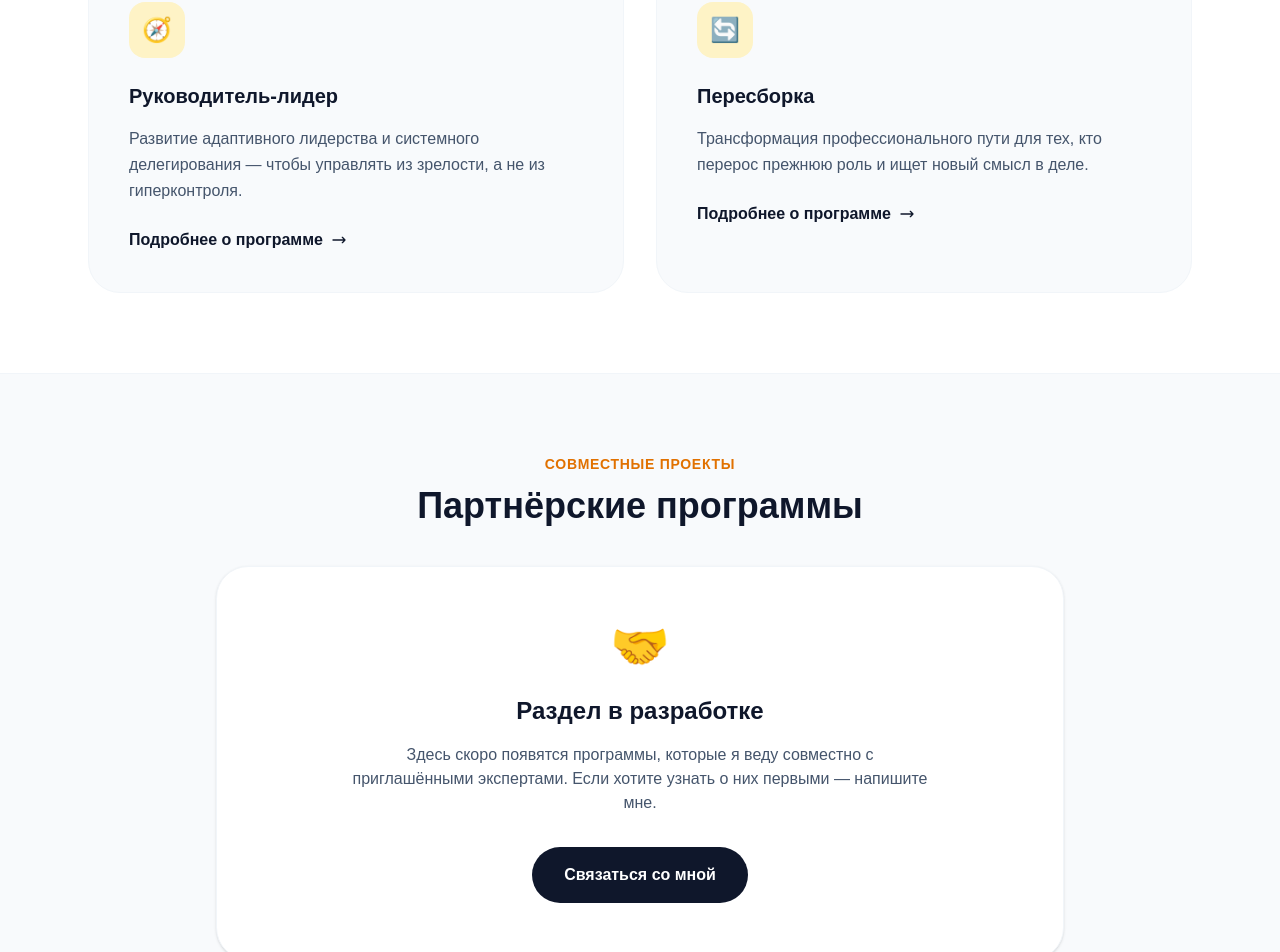
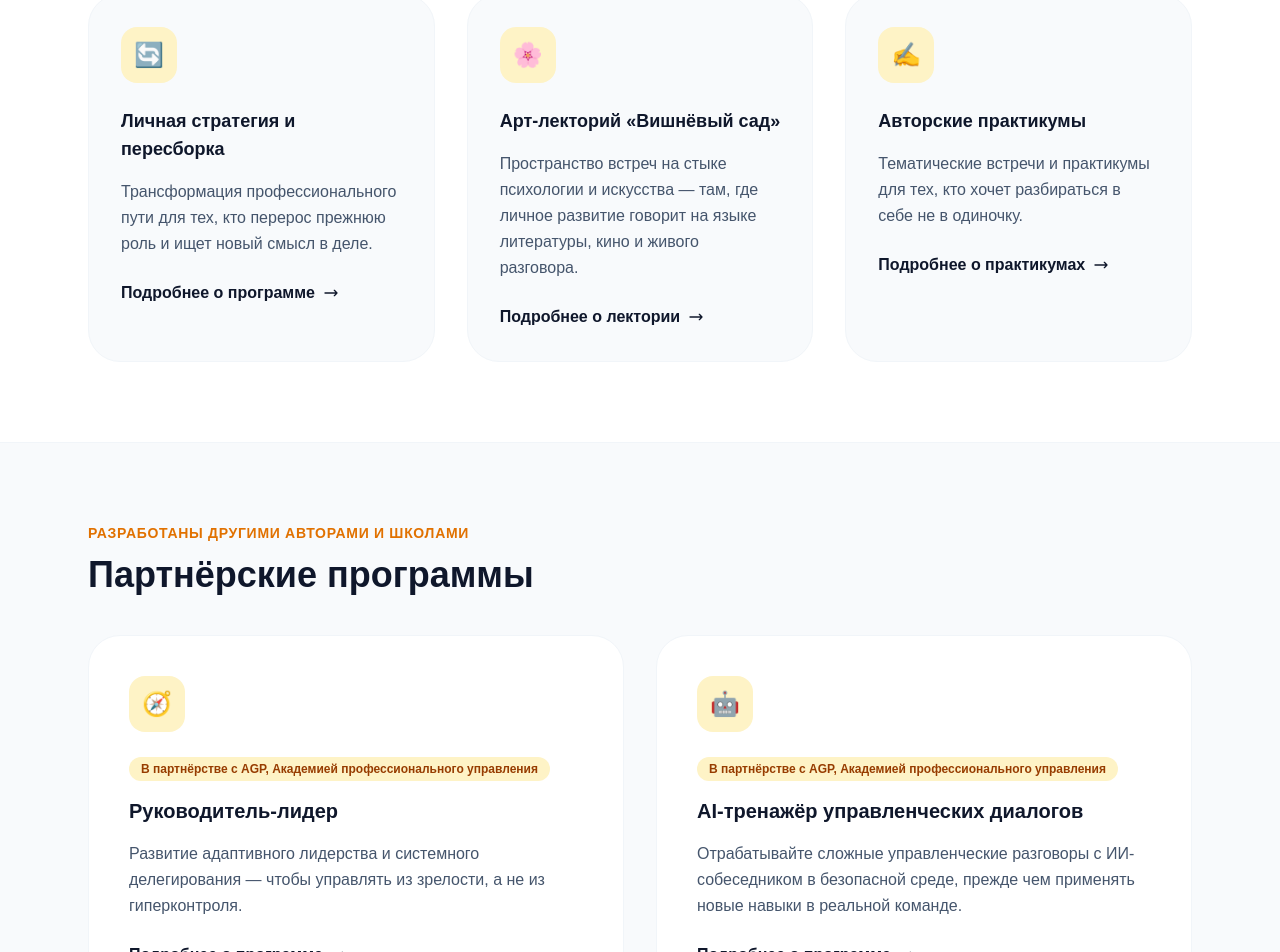
Before and after one commit to kudryavtsevacoach/kudryavtseva-coach, a Next.js app: page /programs in a window 1280 px wide. Shown: the part 616-1568 px from the top of the page. Built offline with nearby package versions, Linux system fonts and the light colour scheme.

Commit message:
внесла правки в архитектуру

```diff
--- a/app/ai-trainer/page.tsx
+++ b/app/programs/ai-trainer/page.tsx
@@ -15,7 +15,7 @@ export default function AiTrainerPage() {
         <div className="pointer-events-none absolute -bottom-32 -left-32 w-[28rem] h-[28rem] bg-slate-100 rounded-full blur-3xl" />
 
         <div className="relative max-w-4xl mx-auto px-6 text-center">
-          <span className="text-amber-600 font-semibold text-sm uppercase tracking-wider mb-4 block">Инструмент развития</span>
+          <span className="text-amber-600 font-semibold text-sm uppercase tracking-wider mb-4 block">Партнёрская программа — AGP</span>
           <h1 className="text-3xl lg:text-5xl font-bold tracking-tight text-slate-900 leading-[1.15] mb-6">
             ИИ-тренажер управленческих диалогов: практика без риска для бизнеса
           </h1>
--- a/app/programs/page.tsx
+++ b/app/programs/page.tsx
@@ -3,7 +3,7 @@ import type { Metadata } from 'next';
 
 export const metadata: Metadata = {
   title: 'Программы | Надежда Кудрявцева',
-  description: 'Авторские программы «Руководитель-лидер» и «Пересборка», а также партнёрские программы с приглашёнными экспертами.',
+  description: 'Авторские программы «Пересборка», «Вишнёвый сад» и практикумы, а также партнёрские программы «Руководитель-лидер» и AI-тренажёр в партнёрстве с AGP.',
 };
 
 export default function ProgramsPage() {
@@ -19,7 +19,7 @@ export default function ProgramsPage() {
             Программы
           </h1>
           <p className="text-lg lg:text-xl text-slate-600 leading-relaxed max-w-2xl mx-auto">
-            Авторские программы, которые веду лично, и партнёрские проекты с приглашёнными экспертами.
+            Авторские программы — те, что я сама разработала. Партнёрские — образовательные проекты других авторов и школ. Но и те, и другие я провожу лично.
           </p>
         </div>
       </section>
@@ -28,26 +28,35 @@ export default function ProgramsPage() {
       <section id="avtorskie" className="py-16 lg:py-20 bg-white scroll-mt-24">
         <div className="max-w-6xl mx-auto px-6">
           <div className="mb-10">
-            <span className="text-amber-600 font-semibold text-sm uppercase tracking-wider mb-3 block">Веду лично</span>
+            <span className="text-amber-600 font-semibold text-sm uppercase tracking-wider mb-3 block">Автор — Надежда Кудрявцева</span>
             <h2 className="text-3xl lg:text-4xl font-bold text-slate-900">Авторские программы</h2>
           </div>
 
-          <div className="grid md:grid-cols-2 gap-6 lg:gap-8">
-            <div className="group relative bg-slate-50 hover:bg-white border border-slate-100 hover:border-slate-900 p-8 lg:p-10 rounded-[2rem] transition-all duration-300 hover:shadow-xl hover:shadow-slate-200/60 hover:-translate-y-1">
-              <div className="relative w-14 h-14 bg-amber-100 rounded-2xl flex items-center justify-center mb-6 text-2xl group-hover:scale-110 transition-transform">🧭</div>
-              <h3 className="relative text-xl font-bold text-slate-900 mb-4">Руководитель-лидер</h3>
-              <p className="relative text-slate-600 mb-6 leading-relaxed">Развитие адаптивного лидерства и системного делегирования — чтобы управлять из зрелости, а не из гиперконтроля.</p>
-              <Link href="/programs/rukovoditel-lider" className="relative inline-flex items-center gap-2 text-slate-900 hover:text-amber-600 font-semibold hover:gap-3 transition-all">
+          <div className="grid md:grid-cols-2 lg:grid-cols-3 gap-6 lg:gap-8">
+            <div className="group relative bg-slate-50 hover:bg-white border border-slate-100 hover:border-slate-900 p-8 rounded-[2rem] transition-all duration-300 hover:shadow-xl hover:shadow-slate-200/60 hover:-translate-y-1">
+              <div className="relative w-14 h-14 bg-amber-100 rounded-2xl flex items-center justify-center mb-6 text-2xl group-hover:scale-110 transition-transform">🔄</div>
+              <h3 className="relative text-lg font-bold text-slate-900 mb-4">Личная стратегия и пересборка</h3>
+              <p className="relative text-slate-600 mb-6 leading-relaxed">Трансформация профессионального пути для тех, кто перерос прежнюю роль и ищет новый смысл в деле.</p>
+              <Link href="/programs/peresborka" className="relative inline-flex items-center gap-2 text-slate-900 hover:text-amber-600 font-semibold hover:gap-3 transition-all">
                 Подробнее о программе <svg className="w-4 h-4" fill="none" stroke="currentColor" viewBox="0 0 24 24"><path strokeLinecap="round" strokeLinejoin="round" strokeWidth={2} d="M17 8l4 4m0 0l-4 4m4-4H3" /></svg>
               </Link>
             </div>
 
-            <div className="group relative bg-slate-50 hover:bg-white border border-slate-100 hover:border-slate-900 p-8 lg:p-10 rounded-[2rem] transition-all duration-300 hover:shadow-xl hover:shadow-slate-200/60 hover:-translate-y-1">
-              <div className="relative w-14 h-14 bg-amber-100 rounded-2xl flex items-center justify-center mb-6 text-2xl group-hover:scale-110 transition-transform">🔄</div>
-              <h3 className="relative text-xl font-bold text-slate-900 mb-4">Пересборка</h3>
-              <p className="relative text-slate-600 mb-6 leading-relaxed">Трансформация профессионального пути для тех, кто перерос прежнюю роль и ищет новый смысл в деле.</p>
-              <Link href="/programs/peresborka" className="relative inline-flex items-center gap-2 text-slate-900 hover:text-amber-600 font-semibold hover:gap-3 transition-all">
-                Подробнее о программе <svg className="w-4 h-4" fill="none" stroke="currentColor" viewBox="0 0 24 24"><path strokeLinecap="round" strokeLinejoin="round" strokeWidth={2} d="M17 8l4 4m0 0l-4 4m4-4H3" /></svg>
+            <div className="group relative bg-slate-50 hover:bg-white border border-slate-100 hover:border-slate-900 p-8 rounded-[2rem] transition-all duration-300 hover:shadow-xl hover:shadow-slate-200/60 hover:-translate-y-1">
+              <div className="relative w-14 h-14 bg-amber-100 rounded-2xl flex items-center justify-center mb-6 text-2xl group-hover:scale-110 transition-transform">🌸</div>
+              <h3 className="relative text-lg font-bold text-slate-900 mb-4">Арт-лекторий «Вишнёвый сад»</h3>
+              <p className="relative text-slate-600 mb-6 leading-relaxed">Пространство встреч на стыке психологии и искусства — там, где личное развитие говорит на языке литературы, кино и живого разговора.</p>
+              <Link href="/vishnevy-sad" className="relative inline-flex items-center gap-2 text-slate-900 hover:text-amber-600 font-semibold hover:gap-3 transition-all">
+                Подробнее о лектории <svg className="w-4 h-4" fill="none" stroke="currentColor" viewBox="0 0 24 24"><path strokeLinecap="round" strokeLinejoin="round" strokeWidth={2} d="M17 8l4 4m0 0l-4 4m4-4H3" /></svg>
+              </Link>
+            </div>
+
+            <div className="group relative bg-slate-50 hover:bg-white border border-slate-100 hover:border-slate-900 p-8 rounded-[2rem] transition-all duration-300 hover:shadow-xl hover:shadow-slate-200/60 hover:-translate-y-1">
+              <div className="relative w-14 h-14 bg-amber-100 rounded-2xl flex items-center justify-center mb-6 text-2xl group-hover:scale-110 transition-transform">✍️</div>
+              <h3 className="relative text-lg font-bold text-slate-900 mb-4">Авторские практикумы</h3>
+              <p className="relative text-slate-600 mb-6 leading-relaxed">Тематические встречи и практикумы для тех, кто хочет разбираться в себе не в одиночку.</p>
+              <Link href="/programs/praktikumy" className="relative inline-flex items-center gap-2 text-slate-900 hover:text-amber-600 font-semibold hover:gap-3 transition-all">
+                Подробнее о практикумах <svg className="w-4 h-4" fill="none" stroke="currentColor" viewBox="0 0 24 24"><path strokeLinecap="round" strokeLinejoin="round" strokeWidth={2} d="M17 8l4 4m0 0l-4 4m4-4H3" /></svg>
               </Link>
             </div>
           </div>
@@ -56,21 +65,32 @@ export default function ProgramsPage() {
 
       {/* --- ПАРТНЁРСКИЕ ПРОГРАММЫ --- */}
       <section id="partnerskie" className="py-16 lg:py-20 bg-slate-50 border-y border-slate-100 scroll-mt-24">
-        <div className="max-w-4xl mx-auto px-6">
-          <div className="mb-10 text-center">
-            <span className="text-amber-600 font-semibold text-sm uppercase tracking-wider mb-3 block">Совместные проекты</span>
+        <div className="max-w-6xl mx-auto px-6">
+          <div className="mb-10">
+            <span className="text-amber-600 font-semibold text-sm uppercase tracking-wider mb-3 block">Разработаны другими авторами и школами</span>
             <h2 className="text-3xl lg:text-4xl font-bold text-slate-900">Партнёрские программы</h2>
           </div>
 
-          <div className="bg-white p-10 lg:p-14 rounded-[2rem] border border-slate-100 shadow-sm text-center">
-            <div className="text-5xl mb-6">🤝</div>
-            <h3 className="text-2xl font-bold text-slate-900 mb-4">Раздел в разработке</h3>
-            <p className="text-slate-600 mb-8 max-w-xl mx-auto">
-              Здесь скоро появятся программы, которые я веду совместно с приглашёнными экспертами. Если хотите узнать о них первыми — напишите мне.
-            </p>
-            <Link href="/contacts" className="inline-flex bg-slate-900 hover:bg-slate-800 text-white px-8 py-4 rounded-full text-base font-semibold transition-all">
-              Связаться со мной
-            </Link>
+          <div className="grid md:grid-cols-2 gap-6 lg:gap-8">
+            <div className="group relative bg-white hover:bg-white border border-slate-100 hover:border-slate-900 p-8 lg:p-10 rounded-[2rem] transition-all duration-300 hover:shadow-xl hover:shadow-slate-200/60 hover:-translate-y-1">
+              <div className="relative w-14 h-14 bg-amber-100 rounded-2xl flex items-center justify-center mb-6 text-2xl group-hover:scale-110 transition-transform">🧭</div>
+              <span className="relative inline-block px-3 py-1 bg-amber-100 text-amber-800 rounded-full text-xs font-semibold mb-4">В партнёрстве с AGP, Академией профессионального управления</span>
+              <h3 className="relative text-xl font-bold text-slate-900 mb-4">Руководитель-лидер</h3>
+              <p className="relative text-slate-600 mb-6 leading-relaxed">Развитие адаптивного лидерства и системного делегирования — чтобы управлять из зрелости, а не из гиперконтроля.</p>
+              <Link href="/programs/rukovoditel-lider" className="relative inline-flex items-center gap-2 text-slate-900 hover:text-amber-600 font-semibold hover:gap-3 transition-all">
+                Подробнее о программе <svg className="w-4 h-4" fill="none" stroke="currentColor" viewBox="0 0 24 24"><path strokeLinecap="round" strokeLinejoin="round" strokeWidth={2} d="M17 8l4 4m0 0l-4 4m4-4H3" /></svg>
+              </Link>
+            </div>
+
+            <div className="group relative bg-white hover:bg-white border border-slate-100 hover:border-slate-900 p-8 lg:p-10 rounded-[2rem] transition-all duration-300 hover:shadow-xl hover:shadow-slate-200/60 hover:-translate-y-1">
+              <div className="relative w-14 h-14 bg-amber-100 rounded-2xl flex items-center justify-center mb-6 text-2xl group-hover:scale-110 transition-transform">🤖</div>
+              <span className="relative inline-block px-3 py-1 bg-amber-100 text-amber-800 rounded-full text-xs font-semibold mb-4">В партнёрстве с AGP, Академией профессионального управления</span>
+              <h3 className="relative text-xl font-bold text-slate-900 mb-4">AI-тренажёр управленческих диалогов</h3>
+              <p className="relative text-slate-600 mb-6 leading-relaxed">Отрабатывайте сложные управленческие разговоры с ИИ-собеседником в безопасной среде, прежде чем применять новые навыки в реальной команде.</p>
+              <Link href="/programs/ai-trainer" className="relative inline-flex items-center gap-2 text-slate-900 hover:text-amber-600 font-semibold hover:gap-3 transition-all">
+                Подробнее о программе <svg className="w-4 h-4" fill="none" stroke="currentColor" viewBox="0 0 24 24"><path strokeLinecap="round" strokeLinejoin="round" strokeWidth={2} d="M17 8l4 4m0 0l-4 4m4-4H3" /></svg>
+              </Link>
+            </div>
           </div>
         </div>
       </section>
--- /dev/null
+++ b/app/programs/praktikumy/page.tsx
@@ -0,0 +1,45 @@
+import Link from 'next/link';
+import type { Metadata } from 'next';
+
+export const metadata: Metadata = {
+  title: 'Авторские практикумы | Надежда Кудрявцева',
+  description: 'Тематические встречи и практикумы для тех, кто хочет разбираться в себе не в одиночку.',
+};
+
+export default function PraktikumyPage() {
+  return (
+    <>
+      {/* --- ЗАГОЛОВОК --- */}
+      <section className="relative overflow-hidden pt-16 pb-16 lg:pt-20 lg:pb-20">
+        <div className="pointer-events-none absolute -top-40 -right-40 w-[36rem] h-[36rem] bg-amber-100/50 rounded-full blur-3xl" />
+        <div className="pointer-events-none absolute -bottom-32 -left-32 w-[28rem] h-[28rem] bg-slate-100 rounded-full blur-3xl" />
+
+        <div className="relative max-w-3xl mx-auto px-6 text-center">
+          <span className="text-amber-600 font-semibold text-sm uppercase tracking-wider mb-4 block">Авторская программа</span>
+          <h1 className="text-3xl lg:text-5xl font-bold tracking-tight text-slate-900 leading-[1.15] mb-6">
+            Авторские практикумы
+          </h1>
+          <p className="text-lg lg:text-xl text-slate-600 leading-relaxed max-w-2xl mx-auto">
+            Тематические встречи и практикумы для тех, кто хочет разбираться в себе не в одиночку.
+          </p>
+        </div>
+      </section>
+
+      {/* --- В РАЗРАБОТКЕ --- */}
+      <section className="py-20 bg-white">
+        <div className="max-w-4xl mx-auto px-6">
+          <div className="text-center py-16 bg-[#FAFAF9] rounded-[2rem] border border-slate-100">
+            <div className="text-6xl mb-6">✍️</div>
+            <h2 className="text-2xl font-bold text-slate-900 mb-4">Расписание практикумов в разработке</h2>
+            <p className="text-slate-600 mb-8 max-w-xl mx-auto">
+              Скоро здесь появится расписание ближайших встреч. Если хотите узнать о первом практикуме раньше остальных — напишите мне.
+            </p>
+            <Link href="/contacts" className="inline-flex bg-slate-900 hover:bg-slate-800 text-white px-8 py-4 rounded-full text-base font-semibold transition-all">
+              Узнать о ближайшем практикуме
+            </Link>
+          </div>
+        </div>
+      </section>
+    </>
+  );
+}
--- a/app/services/for-leaders/page.tsx
+++ b/app/services/for-leaders/page.tsx
@@ -47,7 +47,7 @@ export default function ForLeadersPage() {
               <p className="relative text-slate-600 mb-6 leading-relaxed">
                 Отрабатывайте сложные управленческие разговоры — постановку задач, обратную связь, непростые переговоры — в безопасном формате с ИИ-собеседником, прежде чем применять новые навыки в реальной команде.
               </p>
-              <Link href="/ai-trainer" className="relative inline-flex items-center gap-2 text-slate-900 hover:text-amber-600 font-semibold hover:gap-3 transition-all">
+              <Link href="/programs/ai-trainer" className="relative inline-flex items-center gap-2 text-slate-900 hover:text-amber-600 font-semibold hover:gap-3 transition-all">
                 Узнать больше <svg className="w-4 h-4" fill="none" stroke="currentColor" viewBox="0 0 24 24"><path strokeLinecap="round" strokeLinejoin="round" strokeWidth={2} d="M17 8l4 4m0 0l-4 4m4-4H3" /></svg>
               </Link>
             </div>
--- a/app/services/personal-growth/page.tsx
+++ b/app/services/personal-growth/page.tsx
@@ -50,9 +50,12 @@ export default function PersonalGrowthPage() {
             <div className="group relative bg-slate-50 hover:bg-white border border-slate-100 hover:border-slate-900 p-8 rounded-[2rem] transition-all duration-300 hover:shadow-xl hover:shadow-slate-200/60 hover:-translate-y-1">
               <div className="relative w-14 h-14 bg-blue-100 rounded-2xl flex items-center justify-center mb-6 text-2xl group-hover:scale-110 transition-transform">✍️</div>
               <h2 className="relative text-lg font-bold text-slate-900 mb-4">Авторские практикумы</h2>
-              <p className="relative text-slate-600 leading-relaxed">
+              <p className="relative text-slate-600 leading-relaxed mb-6">
                 Тематические встречи и практикумы для тех, кто хочет разбираться в себе не в одиночку.
               </p>
+              <Link href="/programs/praktikumy" className="relative inline-flex items-center gap-2 text-slate-900 hover:text-amber-600 font-semibold hover:gap-3 transition-all">
+                Подробнее о практикумах <svg className="w-4 h-4" fill="none" stroke="currentColor" viewBox="0 0 24 24"><path strokeLinecap="round" strokeLinejoin="round" strokeWidth={2} d="M17 8l4 4m0 0l-4 4m4-4H3" /></svg>
+              </Link>
             </div>
 
             <div className="group relative bg-slate-50 hover:bg-white border border-slate-100 hover:border-slate-900 p-8 rounded-[2rem] transition-all duration-300 hover:shadow-xl hover:shadow-slate-200/60 hover:-translate-y-1">
--- a/components/Header.tsx
+++ b/components/Header.tsx
@@ -67,11 +67,11 @@ export default function Header() {
             <div className="absolute top-full left-0 w-72 bg-white border border-slate-100 rounded-xl shadow-xl opacity-0 invisible group-hover:opacity-100 group-hover:visible transition-all duration-200 transform translate-y-2 group-hover:translate-y-0 p-2">
               <div className="p-3 hover:bg-slate-50 rounded-lg transition-colors">
                 <Link href="/programs#avtorskie" className="block font-semibold text-slate-900 mb-1">Авторские программы</Link>
-                <p className="text-xs text-slate-500">Руководитель-лидер, Пересборка — веду лично</p>
+                <p className="text-xs text-slate-500">Пересборка, Вишнёвый сад, практикумы — мой авторский контент</p>
               </div>
               <div className="p-3 hover:bg-slate-50 rounded-lg transition-colors">
                 <Link href="/programs#partnerskie" className="block font-semibold text-slate-900 mb-1">Партнёрские программы</Link>
-                <p className="text-xs text-slate-500">Совместные проекты с приглашёнными экспертами</p>
+                <p className="text-xs text-slate-500">Руководитель-лидер, AI-тренажёр — в партнёрстве с AGP</p>
               </div>
             </div>
           </div>
```
